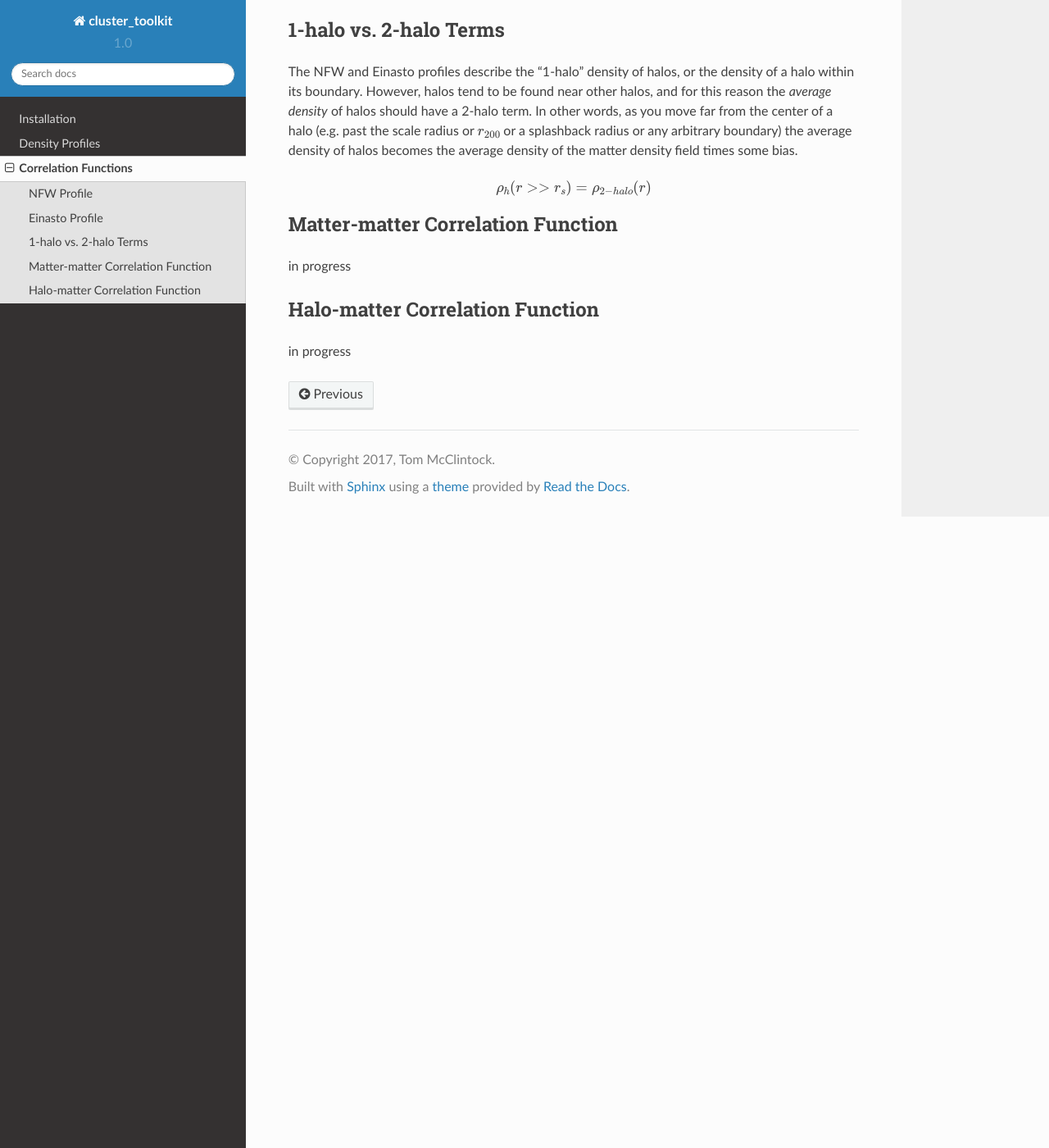
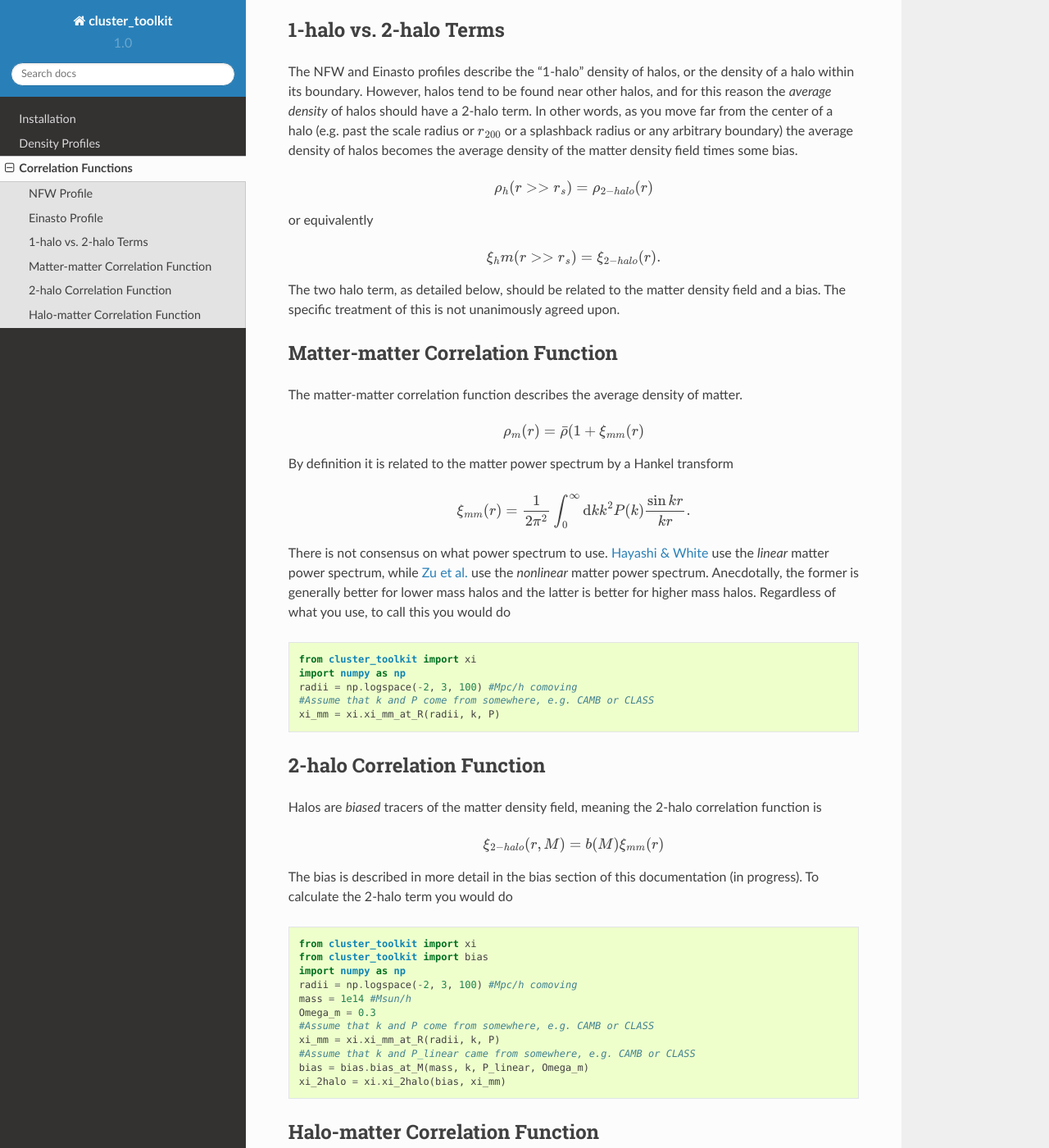
Before and after one commit to tmcclintock/cluster_toolkit, a Sphinx documentation site: the page built from docs/correlation_functions.rst, in a window 1280 px wide and 1400 px high, scrolled down 1530 px. Shown: the whole window at 82% size. Built offline with Sphinx 7.4.7 and the Read the Docs theme 2.0.0, drawn with Linux system fonts in a browser that asks for light colours; some of the changed text lies outside the part shown.

Commit message:
Finished the correlation function up to adding a link to the bias section.

```diff
--- a/docs/correlation_functions.rst
+++ b/docs/correlation_functions.rst
@@ -74,13 +74,81 @@ The NFW and Einasto profiles describe the "1-halo" density of halos, or the dens
 
    \rho_h(r >> r_s) = \rho_{2-halo}(r)
 
+or equivalently
+
+.. math::
+
+   \xi_hm(r >> r_s) = \xi_{2-halo}(r).
+
+The two halo term, as detailed below, should be related to the matter density field and a bias. The specific treatment of this is not unanimously agreed upon.
+
 
 Matter-matter Correlation Function
 =============================================
 
-in progress
+The matter-matter correlation function describes the average density of matter.
+
+.. math::
+
+   \rho_m(r) = \bar{\rho}(1+\xi_{mm}(r)
+
+By definition it is related to the matter power spectrum by a Hankel transform
+
+.. math::
+
+   \xi_{mm}(r) = \frac{1}{2\pi^2}\int_0^\infty {\rm d}k k^2 P(k) \frac{\sin kr}{kr}.
+
+There is not consensus on what power spectrum to use. `Hayashi & White <https://arxiv.org/abs/0709.3933>`_ use the *linear* matter power spectrum, while `Zu et al. <https://arxiv.org/abs/1207.3794>`_ use the *nonlinear* matter power spectrum. Anecdotally, the former is generally better for lower mass halos and the latter is better for higher mass halos. Regardless of what you use, to call this you would do
+
+.. code::
+
+   from cluster_toolkit import xi
+   import numpy as np
+   radii = np.logspace(-2, 3, 100) #Mpc/h comoving
+   #Assume that k and P come from somewhere, e.g. CAMB or CLASS
+   xi_mm = xi.xi_mm_at_R(radii, k, P)
+
+
+2-halo Correlation Function
+=============================================
+
+Halos are *biased* tracers of the matter density field, meaning the 2-halo correlation function is
+
+.. math::
+
+   \xi_{2-halo}(r,M) = b(M)\xi_{mm}(r)
+
+The bias is described in more detail in the bias section of this documentation (in progress). To calculate the 2-halo term you would do
+
+.. code::
+
+   from cluster_toolkit import xi
+   from cluster_toolkit import bias
+   import numpy as np
+   radii = np.logspace(-2, 3, 100) #Mpc/h comoving
+   mass = 1e14 #Msun/h
+   Omega_m = 0.3
+   #Assume that k and P come from somewhere, e.g. CAMB or CLASS
+   xi_mm = xi.xi_mm_at_R(radii, k, P)
+   #Assume that k and P_linear came from somewhere, e.g. CAMB or CLASS
+   bias = bias.bias_at_M(mass, k, P_linear, Omega_m)
+   xi_2halo = xi.xi_2halo(bias, xi_mm)
+
+
 
 Halo-matter Correlation Function
 =============================================
 
-in progress
+At small scales, the correlation function follows the 1-halo term (e.g. NFW or Einasto) while at large scales it follows the 2-halo term. There is no consensus on how to combine the two. `Zu et al. <https://arxiv.org/abs/1207.3794>`_ take the max of the two terms, while `Chang et al. <https://arxiv.org/abs/1710.06808>`_ sum the two. The default behavior of this module is to follow `Zu et al. <https://arxiv.org/abs/1207.3794>`_, and in the near future it will be easy to switch between different options. Mathematically this is
+
+.. math::
+
+   \xi_{hm}(r,M) = \max(\xi_{1-halo},\xi_{2-halo}).
+
+To use this you would do
+
+.. code::
+
+   from cluster_toolkit import xi
+   #Calculate 1-halo and 2-halo terms here
+   xi_hm = xi.xi_hm(xi_1halo, xi_2halo)
```
